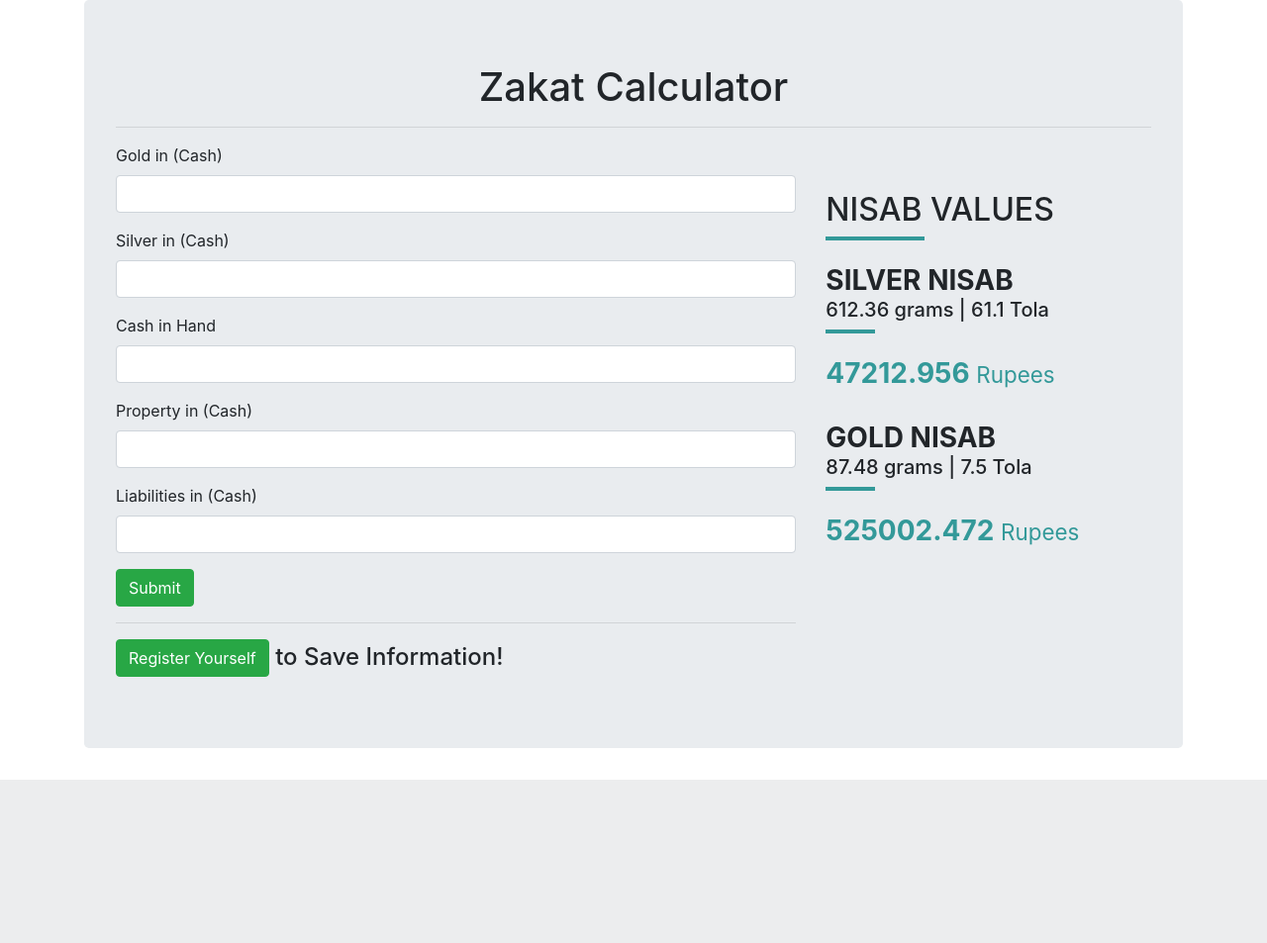
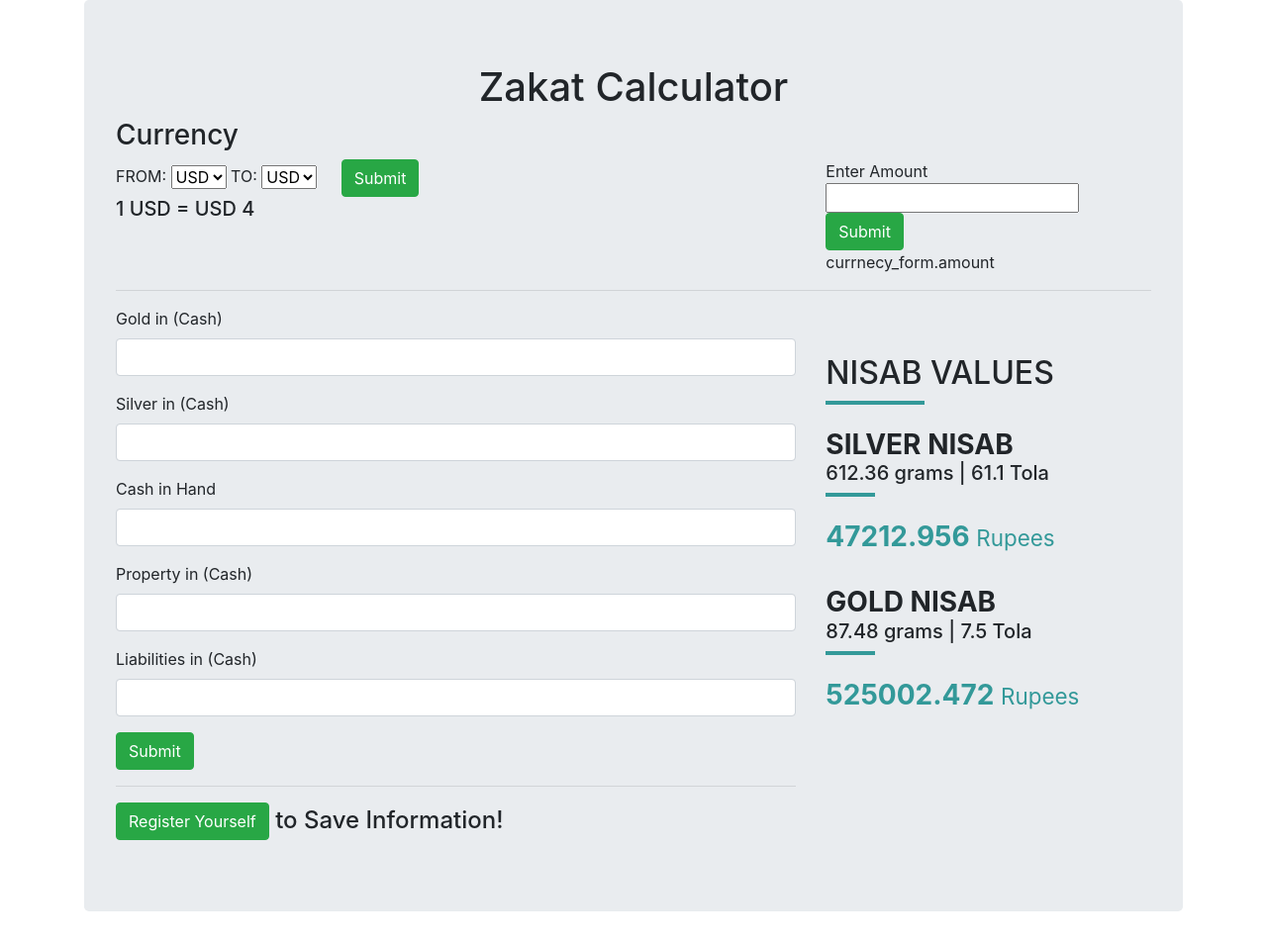
Before and after one commit to Farrukhbala/Zakat-Flask-App, a Flask app: template Zakat Calculator/templates/calculate.html in a window 1280 px wide. Shown: the part 89-1042 px from the top of the page at 99% size. Before the commit the page ends 877 px from the top, so only its background shows below. Run offline with Flask 2, Linux system fonts and the light colour scheme; the template is opened without the code that fills it: values that come from a table or form of the project are taken from there, most other values are stand-ins (such as "Sample title", 1, 10 or a date in 2020); some libraries are stand-ins or nearby versions.

Commit message:
Currency Converter Added

```diff
--- a/Zakat Calculator/app.py
+++ b/Zakat Calculator/app.py
@@ -3,12 +3,16 @@ from wtforms import StringField , TextAreaField , PasswordField , Form , validat
 from flask_mysqldb import MySQL
 from functools import wraps
 from passlib.hash import sha256_crypt
-
-from currency_converter import CurrencyConverter
-
+import json
+import feedparser
+from urllib.request import urlopen
+from urllib.request import quote
+import urllib3
+from bs4 import BeautifulSoup
+import bs4
 app = Flask(__name__)
 
-
+CURRENCY_URL = "https://openexchangerates.org//api/latest.json?app_id=6a0f7b96a90f4ed98578d79648afd01a"
 #DataBase Connection MySQL Xampp
 
 app.config['MYSQL_HOST'] = 'localhost'
@@ -20,7 +24,6 @@ app.config['MYSQL_CURSORCLASS'] = 'DictCursor'
 
 mysql = MySQL(app)
 
-convert = CurrencyConverter()
 
 #is_required decorator
 def is_logged_in(f):
@@ -32,7 +35,6 @@ def is_logged_in(f):
       flash("Unauthorized Access! Please Login!" , 'danger')
       return redirect(url_for('login'))
   return wrap
-
 
 # ================================INDEX PAGE===================================
 
@@ -57,10 +59,43 @@ class CalculateZakat(Form):
 
 # ================================CALCULATE ZAKAT PAGE===================================
 
+
+def get_rate(frm, to):
+    all_currency = urlopen(CURRENCY_URL).read()
+    parsed = json.loads(all_currency).get('rates')
+    frm_rate = parsed.get(frm.upper())
+    to_rate = parsed.get(to.upper())
+    return (to_rate / frm_rate, parsed.keys())
+
+class CurrencyCoverter(Form):
+  amount = StringField('Enter Amount' ,[validators.length(min=2 , max=30)])
+  convert = StringField( [validators.DataRequired(), validators.length(min=2 , max=30)])
+
 @app.route('/calculate' ,methods = ['GET' , 'POST'])
 def calculate():
+  currnecy_form = CurrencyCoverter(request.form)
+  if request.method == "POST" or request.method == "GET":
+    amount = currnecy_form.amount.data
+    convert = currnecy_form.convert.data
+
+
+  DEFAULTS = {'publication': 'bbc',
+            'city': 'London,UK',
+            'currency_from': 'GBP',
+            'currency_to': 'USD'
+            }
   form = CalculateZakat(request.form)
+  # ====================================================CURRENCY CONVERTER=======================================================
+  currency_from = request.args.get("currency_from")
+  if not currency_from:
+      currency_from = DEFAULTS['currency_from']
+  currency_to = request.args.get("currency_to")
+  if not currency_to:
+      currency_to = DEFAULTS['currency_to']
+  rate, currencies = get_rate(currency_from, currency_to)
+  return render_template("calculate.html",currency_from=currency_from, currency_to=currency_to, rate=rate, currencies=sorted(currencies) , form = form , currnecy_form = currnecy_form)
 
+# ============================================================FORM=================================
   if request.method == "POST" and form.validate():
 
     gold = int(form.gold.data)
@@ -70,11 +105,11 @@ def calculate():
     liabilities =  int(form.liabilities.data)
 
     if (gold < 10000) and (silver < 10000) and (cash < 10000) and (properties < 10000) and (liabilities < 10000):
-
       return render_template('not-eligible.html')
     else:
       zakat = (gold + silver + cash + properties + liabilities)//2.5
-      return render_template('zakat.html' , zakat = zakat)
+      return render_template('zakat.html' , zakat = zakat , currnecy_form = currnecy_form)
+
 
 
 
--- a/Zakat Calculator/templates/calculate.html
+++ b/Zakat Calculator/templates/calculate.html
@@ -7,6 +7,40 @@
 <div class="jumbotron">
 
     <h1 class="text-center">Zakat Calculator</h1>
+    <h3>Currency</h3>
+    <div class="row">
+    <div class="col-sm-8">
+    <form>
+
+        FROM: <select name="currency_from">
+                {% for currency in currencies %}
+                    <option value="{{currency}}" class="form-control option-box" {{'selected="selected"' if currency_from==currency}}>{{currency}}</option>
+                {% endfor %}
+              </select>
+
+         TO: <select name="currency_to">
+                {% for currency in currencies %}
+                    <option value="{{currency}}" class="form-control option-box" {{'selected="selected"' if currency_to==currency}}>{{currency}}</option>
+                {% endfor %}
+              </select>
+
+             <button style="margin-left:20px;" type="submit" class="btn btn-success btn-adjust">Submit</button>
+
+    </form>
+    <h5>
+        1 {{currency_from }} = {{currency_to}} {{rate | round(4)}}
+      </h5>
+  </div>
+
+<div class="col-sm-4">
+<form class="form-inline" >
+   {{render_field(currnecy_form.amount , class_ = 'form-inline') }}
+
+  <button type="submit" class="btn btn-success btn-adjust">Submit</button>
+  </form>
+  currnecy_form.amount
+</div>
+</div>
     <hr>
     <div class="row">
             <div class="col-sm-8">
--- a/Zakat Calculator/templates/layout.html
+++ b/Zakat Calculator/templates/layout.html
@@ -5,6 +5,7 @@
     <meta name="viewport" content="width=device-width, initial-scale=1.0">
     <meta http-equiv="X-UA-Compatible" content="ie=edge">
     <title>Zakat App</title>
+    <link rel="stylesheet" href="">
     <link rel="stylesheet" href="https://stackpath.bootstrapcdn.com/bootstrap/4.3.1/css/bootstrap.min.css" integrity="sha384-ggOyR0iXCbMQv3Xipma34MD+dH/1fQ784/j6cY/iJTQUOhcWr7x9JvoRxT2MZw1T" crossorigin="anonymous">
 </head>
 <body>
--- a/Zakat Calculator/templates/registration.html
+++ b/Zakat Calculator/templates/registration.html
@@ -32,7 +32,7 @@
         {{render_field(form.confirm , class_ = 'form-control')}}
       </div>
 
-      <input type="submit" value="Sign Up" class="btn btn-success" />
+      <input type="submit" value="Register" class="btn btn-success" />
 
     </form>
 
```
